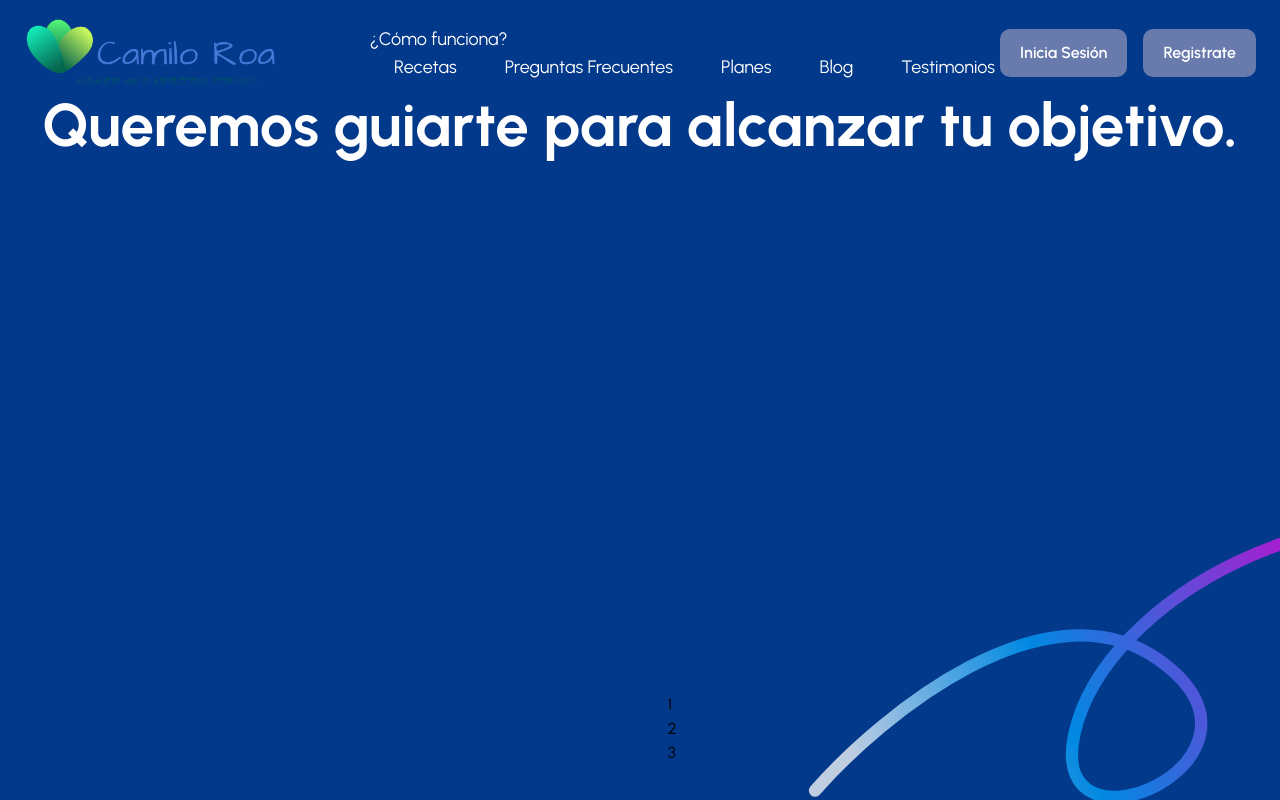
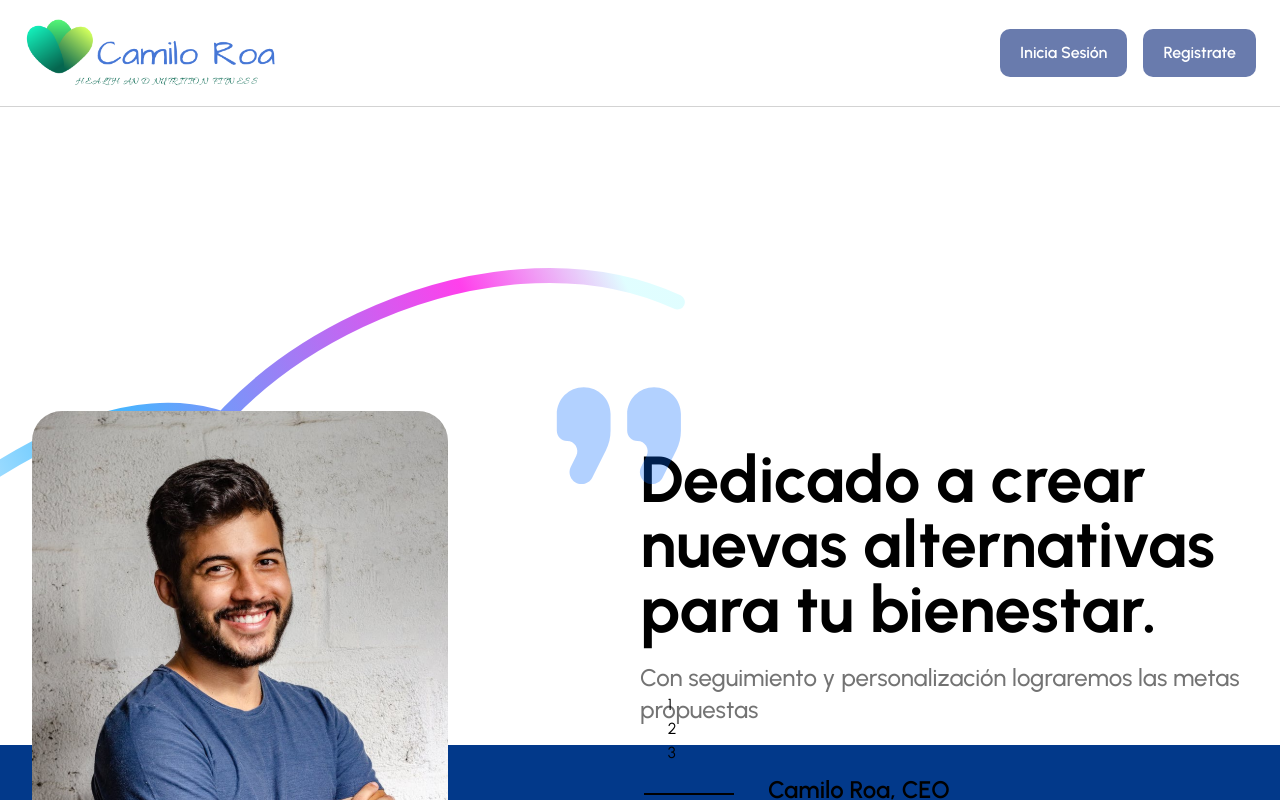
Before and after one commit to JeanFore/camilo_roa_front, a Next.js app: page / in a window 1280 px wide. Shown: the top 800 px of the page. Built offline with nearby package versions, Linux system fonts and the light colour scheme.

Commit message:
navbarmodify

```diff
--- a/app/components/Banner/index.tsx
+++ b/app/components/Banner/index.tsx
@@ -65,7 +65,7 @@ export default class MultipleItems extends Component {
             arrows: false,
             autoplay: true,          // Activa el desplazamiento automático
             autoplaySpeed: 3000,     // Configura el desplazamiento cada 3 segundos
-            speed: 500,
+            speed: 2500,
             fade: true,
             cssEase: "linear",
             responsive: [
@@ -82,7 +82,7 @@ export default class MultipleItems extends Component {
         };
 
         return (
-            <div className="bg-bgblue py-20 marginFeature bg-featured">
+            <div className="bg-bgblue py-20 marginFeature bg-featured" >
                 <div className='mx-auto max-w-full sm:py-4 lg:px-8 '>
 
                     <div className="text-center pt-48 pb-10 md:pt-96 desktop-title">
--- a/app/components/Dedicated/index.tsx
+++ b/app/components/Dedicated/index.tsx
@@ -2,7 +2,7 @@ import Image from "next/image";
 
 const Dedicated = () => {
     return (
-        <div className="relative">
+        <div className="relative" id="home-section">
 
             <Image src="/images/dedicated/spiral.svg" height={272} width={686} alt="spiral-design" className="absolute left-0 hidden lg:block -z-10" />
 
--- a/app/components/Navbar/Navbar.tsx
+++ b/app/components/Navbar/Navbar.tsx
@@ -7,6 +7,7 @@ import Drawer from "./Drawer";
 import Drawerdata from "./Drawerdata";
 import Signin from './Signdialog';
 import Register from './Registerdialog';
+import MenuBar from './menubar';
 
 
 interface NavigationItem {
@@ -28,50 +29,60 @@ const Navbar = () => {
 
     const [isOpen, setIsOpen] = React.useState(false);
     const [isScrolled, setIsScrolled] = useState(false); // Estado para manejar si se ha hecho scroll
+    const [lastScrollTop, setLastScrollTop] = useState(0); // Posición anterior del scroll
+    const [showMenu, setShowMenu] = useState(true);
+
 
     useEffect(() => {
         const handleScroll = () => {
-            const isScrolled = window.scrollY > 50; // Cambia este valor según necesites
-            setIsScrolled(isScrolled);
-        };
+            let currentScrollTop = window.pageYOffset || document.documentElement.scrollTop;
 
-        document.addEventListener("scroll", handleScroll);
+            // Mostrar menú al desplazarse hacia arriba
+            if (currentScrollTop < lastScrollTop) {
+                setShowMenu(true);
+            }
+            // Ocultar menú al desplazarse hacia abajo
+            else {
+                setShowMenu(false);
+            }
+
+            // Actualizar la posición anterior del scroll
+            setLastScrollTop(currentScrollTop <= 0 ? 0 : currentScrollTop);
+        }
+
+        // Agregar el controlador de evento al montar el componente
+        window.addEventListener("scroll", handleScroll);
+
         return () => {
-            document.removeEventListener("scroll", handleScroll);
-        };
-    }, []);
+            // Limpiar el controlador de evento al desmontar el componente
+            window.removeEventListener("scroll", handleScroll);
+        }
+    }, [lastScrollTop]);
 
     return (
-        <Disclosure as="nav" className="navbar">
+        <Disclosure as="nav" className={`navbar ${showMenu ? '' : 'hidden md:block'}`}>
             <div className="mx-auto max-w-8xl p-3 md:p-4 lg:px-6 pl-10">
                 <div className="flex items-center justify-between">
 
-                    {/* LOGO */}
-                    <div className="w-1/4 flex justify-start items-center">
-                        <Link href="/">
-                            <img
-                                src="/images/navBar/logo.png"
-                                alt="Logo CROA"
-                                width={254}  // ajusta esto según tus necesidades
-                                height={64} // ajusta esto según tus necesidades
-                            />
-                        </Link>
+                    {/* Menu Bar */}
+                    <div className="w-1/1 flex justify-start items-center">
+                        <MenuBar />
                     </div>
 
                     {/* LINKS */}
-                    <div className="w-1/2 flex justify-center items-center space-x-6 md:block hidden">
+                    {/* <div className="w-1/2 flex justify-center items-center space-x-6 md:block hidden">
                         {navigation.map((item) => (
                             <Link key={item.name} href={item.href} className={`px-3 py-2 text-lg font-normal whitespace-nowrap ${isScrolled ? 'text-black' : 'text-white'}`}>
                                 {item.name}
                             </Link>
                         ))}
-                    </div>
+                    </div> */}
 
                     {/* BUTTONS */}
-                    <div className="w-1/1 flex justify-end items-center space-x-4 md:block hidden">
-                        <Signin />
-                        <Register />
-                    </div>
+                    <div className="hidden md:flex w-1/4 justify-end items-center space-x-4">
+    <Signin />
+    <Register />
+</div>
 
                     {/* DRAWER FOR MOBILE VIEW */}
                     <div className='md:hidden absolute right-0 mr-4'>
@@ -85,7 +96,6 @@ const Navbar = () => {
             </div>
         </Disclosure>
     )
-
 }
 
 export default Navbar;
--- /dev/null
+++ b/app/components/Navbar/menubar.tsx
@@ -0,0 +1,51 @@
+import React, { useState } from 'react';
+import Link from 'next/link';
+
+const MenuBar: React.FC = () => {
+    const [isDropdownVisible, setDropdownVisible] = useState(false);
+    const [lastScrollTop, setLastScrollTop] = useState(0);
+    const [showMenu, setShowMenu] = useState(true);
+
+    return (
+        <div
+    className="menu-container"
+    onMouseEnter={() => {
+        if (window.innerWidth > 768) {
+            setDropdownVisible(true);
+        }
+    }}
+    onMouseLeave={() => {
+        if (window.innerWidth > 768) {
+            setDropdownVisible(false);
+        }
+    }}
+>
+    {/* Logo */}
+    <Link href="/">
+        <img
+            src="/images/navBar/logo.png"
+            alt="Logo"
+            width={254}
+            height={64}
+        />
+    </Link>
+
+            {/* Menú desplegable */}
+            {isDropdownVisible && (
+                <div className="dropdown-menu">
+                    <div className="py-1 flex space-x-4" role="menu" aria-orientation="horizontal">
+                        <Link href="#home-section" className="menu-item" role="menuitem">Inicio</Link>
+                        <Link href="#aboutus-section" className="menu-item" role="menuitem">¿Cómo funciona?</Link>
+                        <Link href="#blog-section" className="menu-item" role="menuitem">Recetas</Link>
+                        <Link href="#faq-section" className="menu-item" role="menuitem">Preguntas Frecuentes</Link>
+                        <Link href="#services-section" className="menu-item" role="menuitem">Planes</Link>
+                        <Link href="#blog-section" className="menu-item" role="menuitem">Blog</Link>
+                        <Link href="#testimonial-section" className="menu-item" role="menuitem">Testimonios</Link>
+                    </div>
+                </div>
+            )}
+        </div>
+    );
+}
+
+export default MenuBar;
--- a/app/globals.css
+++ b/app/globals.css
@@ -1,5 +1,6 @@
 @import url('https://fonts.googleapis.com/css2?family=Dancing+Script:wght@400;500;600;700&display=swap');
 @import url('https://fonts.googleapis.com/css2?family=Urbanist:wght@300;400;500;600;700;800;900&display=swap');
+@import url('https://fonts.googleapis.com/css2?family=Lato:wght@400;700&display=swap" rel="stylesheet');
 /* TAILWIND CSS LINKS */
 @tailwind base;
 @tailwind components;
@@ -971,3 +972,70 @@ html {
   transition: transform 0.3s ease-out;
   width: 100%;
 }
+
+
+/* Estilos del contenedor del menú */
+.menu-container {
+  display: flex;
+  align-items: center;
+  font-family: 'Lato', sans-serif;
+}
+.dropdown-menu {
+  margin-left: 50px; /* Añadimos un margen a la izquierda para que comience un poco más a la derecha */
+}
+
+/* Estilos para las opciones del menú */
+.menu-item {
+
+  padding: 10px 10px;
+  white-space: nowrap; /* Esto evitará que los ítems del menú se desborden a la siguiente línea */
+  opacity: 0; /* Inicialmente, los ítems estarán ocultos */
+  animation: fadeIn 0.5s forwards; /* Aplicamos la animación de desvanecimiento */
+  font-family: 'Lato', sans-serif;
+  font-size: 18px; /* Aumentamos el tamaño de la fuente a 18px */
+  font-weight: 500;
+}
+
+/* Animación de desvanecimiento */
+@keyframes fadeIn {
+  from {
+    opacity: 0;
+  }
+  to {
+    opacity: 1;
+  }
+}
+
+/* Retrasos para la aparición de los ítems */
+.menu-item:nth-child(1) { /* Planes */
+  animation-delay: 0.1s;
+}
+.menu-item:nth-child(2) { /* Planes */
+  animation-delay: 0.2s;
+}
+.menu-item:nth-child(3) { /* Planes */
+  animation-delay: 0.3s;
+}
+
+.menu-item:nth-child(4) { /* Preguntas Frecuentes */
+  animation-delay: 0.4s;
+}
+
+.menu-item:nth-child(5) { /* Recetas */
+  animation-delay: 0.5s;
+}
+
+.menu-item:nth-child(6) { /* ¿Cómo funciona? */
+  animation-delay: 0.6s;
+}
+
+.menu-item:nth-child(7) { /* Inicio */
+  animation-delay: 0.7s;
+}
+
+/* Hover effect */
+.menu-item:hover {
+  background-color: transparent; /* No hay fondo en hover */
+  color: #007BFF; /* Cambia a tu color deseado al pasar el ratón */
+  text-decoration: none;
+}
--- a/app/page.tsx
+++ b/app/page.tsx
@@ -44,11 +44,13 @@ export default function Home(this: any) {
   return (
     <main>
       {isModalOpen && <MyModal onClose={closeModal} />} {/* <- Renderiza el modal si isModalOpen es true */}
+      <Dedicated />
       <Banner />
+
       <Aboutus openModal={openModal}/>
-      <Dedicated />
+
       <Digital />
-      <Beliefs />
+      {/* <Beliefs /> */}
       <Wework />
       <Ourteam />
       {/* <Featured /> */}
```
Also changed, not shown: 1 other file (tests, documents, lock files or other folders).
